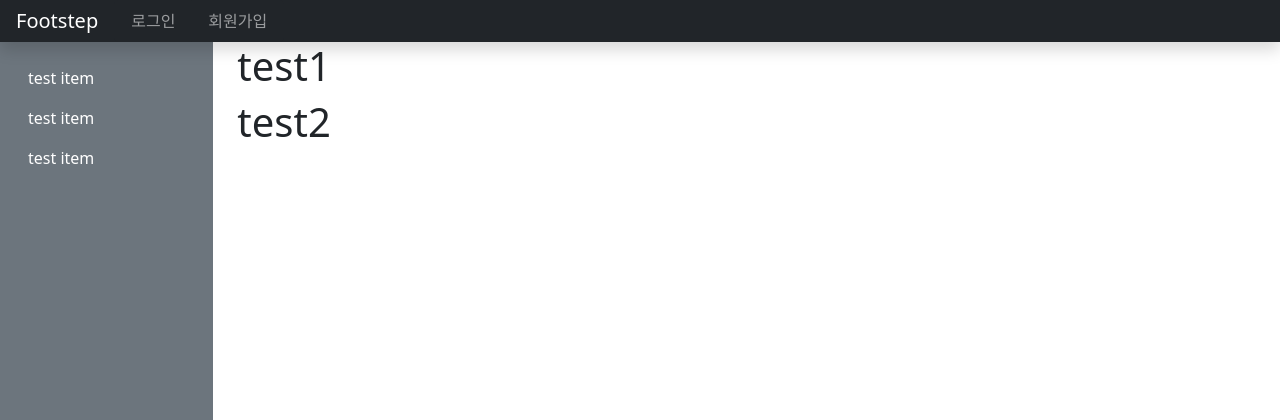
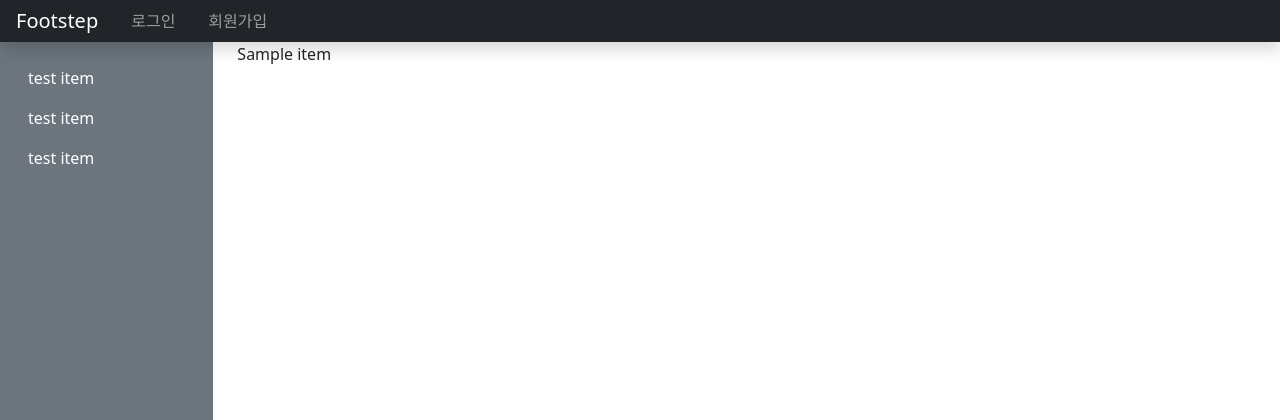
Before and after one commit to csh9835/footstep, a Django app: template templates/footstep/personal.html in a window 1280 px wide. Shown: the top 420 px of the page. Run offline with Django 3.2, Linux system fonts and the light colour scheme; the template is opened without the code that fills it: most values are stand-ins (such as "Sample title", 1, 10 or a date in 2020); some libraries are stand-ins or nearby versions.

Commit message:
+personal 함수

```diff
--- a/footstep/models.py
+++ b/footstep/models.py
@@ -7,6 +7,9 @@ class Post(models.Model):
     create_date = models.DateTimeField()
     author = models.ForeignKey(User, on_delete=models.CASCADE)
 
+    def __str__(self):
+        return self.subject
+
 class Category(models.Model):
     category_sub = models.CharField(max_length=200)
     posts = models.ForeignKey(Post, on_delete=models.DO_NOTHING)
--- a/footstep/urls.py
+++ b/footstep/urls.py
@@ -6,5 +6,5 @@ app_name = 'footstep'
 
 urlpatterns = [
     path('', views.index, name='index'),
-    path('personal/', views.personal, name='personal'),
+    path('<str:username>/', views.personal, name='personal'),
 ]
--- a/templates/footstep/main.html
+++ b/templates/footstep/main.html
@@ -3,10 +3,10 @@
 {% if test %}
 <ul>
     {% for x in test %}
-    <li><a href="/main/{{ x.author.username }}/">{{ x.subject }}</a></li>
+    <li><a href="{% url 'footstep:personal' x.author %}">{{ x.subject }}</a></li>
     {% endfor %}
 </ul>
 {% else %}
-<p>질문이 없습니다.</p>
+<p>게시물이 없습니다.</p>
 {% endif %}
 {% endblock %}
--- a/templates/footstep/personal.html
+++ b/templates/footstep/personal.html
@@ -1,5 +1,12 @@
 {% extends 'base/personal_base.html' %}
 {% block personal_content %}
-<h1>test1</h1>
-<h1>test2</h1>
+
+{% if personal %}
+    {% for item in personal %}
+    <p>{{ item }}</p>
+    {% endfor %}
+{% else %}
+<h2>없음</h2>
+{% endif %}
+
 {% endblock %}
--- a/templates/navitem.html
+++ b/templates/navitem.html
@@ -5,10 +5,11 @@
             {% if user.is_authenticated %} <!-- 1 -->
             <a class="nav-link btn btn-dark px-3" href="{% url 'common:logout' %}">로그아웃</a>
             {% if user.is_superuser %} <!-- 2  -->
-            <a class="nav-link btn btn-dark px-3" href="/admin">관리자 ({{ user.username }})</a>
+            <a class="nav-link btn btn-dark px-3" href="/admin">관리자페이지 ({{ user.username }})</a>
+            <a class="nav-link btn btn-dark px-3" href="{% url 'footstep:personal' user.username %}">관리자 서재</a>
             {% else %} <!-- 2 -->
             <a class="nav-link btn btn-dark px-3" href="#">내정보 ({{ user.username }})</a>
-            <a class="nav-link btn btn-dark px-3" href="{% url 'footstep:personal' %}">내서재</a>
+            <a class="nav-link btn btn-dark px-3" href="{% url 'footstep:personal' user.username %}">내 서재</a>
             {% endif %} <!-- 2 -->
             {% else %} <!-- 1 -->
             <a class="nav-link btn btn-dark px-3" href="{% url 'common:login' %}">로그인</a>
```
Also changed, not shown: footstep/views.py (+6 -3 lines).
